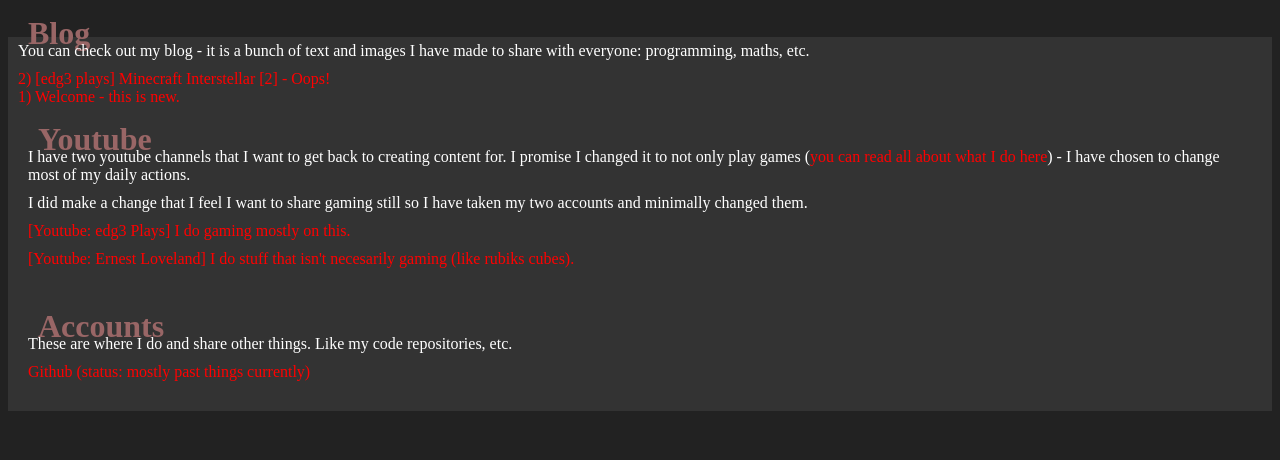
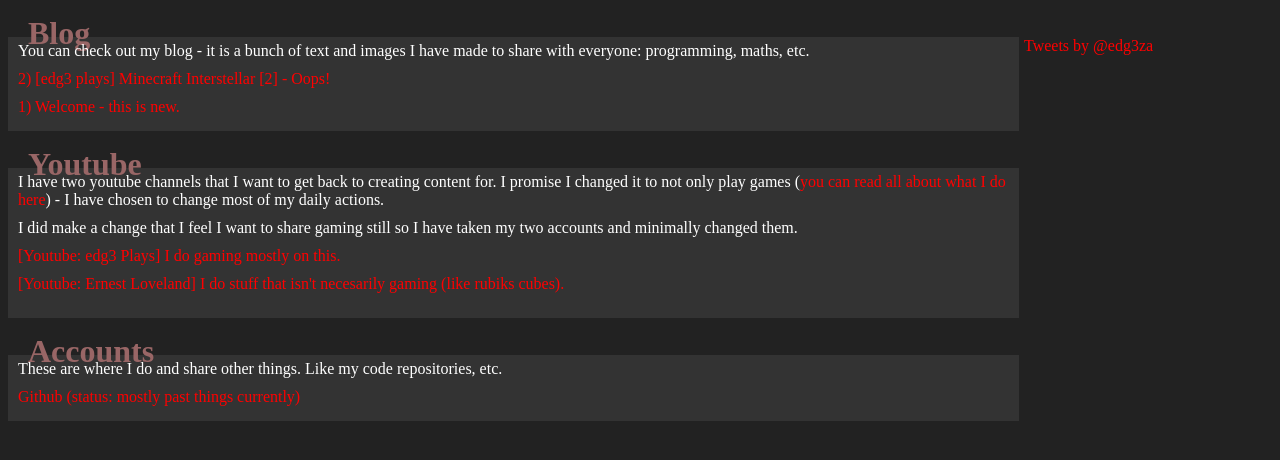
Before and after one commit to edg3/edg3.github.io, a plain HTML site: page index.html in a window 1280 px wide. Drawn offline with Linux system fonts and the light colour scheme.

Commit message:
Update - adding tweet feed

```diff
--- a/index.html
+++ b/index.html
@@ -6,9 +6,11 @@
 </head>
 <body>
   <h1>Blog</h1><br />
+  <div class="left">
     <div class="box">You can check out my blog - it is a bunch of text and images I have made to share with everyone: programming, maths, etc.<br />
-  <a href="blog/2.html">2) [edg3 plays] Minecraft Interstellar [2] - Oops!</a><div />
-  <a href="blog/1.html">1) Welcome - this is new.</a></div>
+    <a href="blog/2.html">2) [edg3 plays] Minecraft Interstellar [2] - Oops!</a><br />
+    <a href="blog/1.html">1) Welcome - this is new.</a>
+    </div>
     <h1>Youtube</h1><br />
     <div class="box">I have two youtube channels that I want to get back to creating content for. I promise I changed it to not only play games (<a href="blog/1.html">you can read all about what I do here</a>) - I have chosen to change most of my daily actions.<br />
     I did make a change that I feel I want to share gaming still so I have taken my two accounts and minimally changed them.<br />
@@ -20,5 +22,9 @@
       These are where I do and share other things. Like my code repositories, etc.<br />
       <a href="https://github.com/edg3">Github (status: mostly past things currently)</a>
     </div>
+  </div>
+  <div class="right">
+    <a class="twitter-timeline"  href="https://twitter.com/edg3za" data-widget-id="393022754770792448">Tweets by @edg3za</a><script>!function(d,s,id){var js,fjs=d.getElementsByTagName(s)[0],p=/^http:/.test(d.location)?'http':'https';if(!d.getElementById(id)){js=d.createElement(s);js.id=id;js.src=p+"://platform.twitter.com/widgets.js";fjs.parentNode.insertBefore(js,fjs);}}(document,"script","twitter-wjs");</script>
+  </div>
 </body>
 </html>
--- a/style.css
+++ b/style.css
@@ -63,3 +63,14 @@ img {
   width: 100px;
   height: 100px;
 }
+
+.left {
+  width: 80%;
+}
+
+.right {
+  width: 20%;
+  left: 80%;
+  top: 37px;
+  position: absolute;
+}
```
Lines whose indentation alone changed are shown as unchanged.
